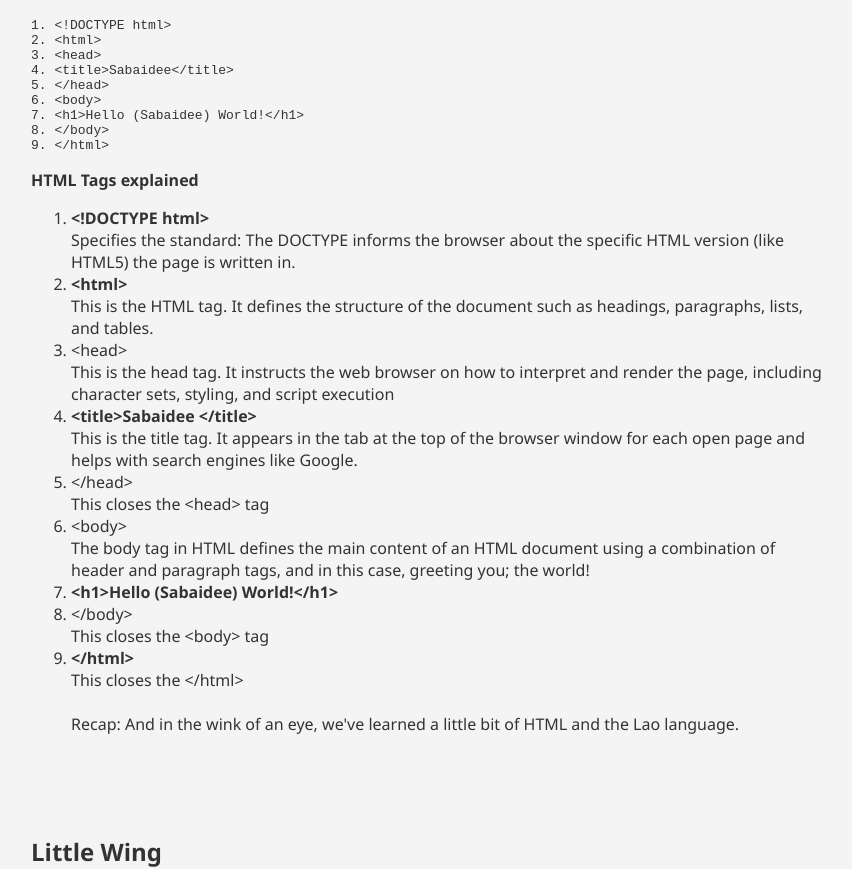
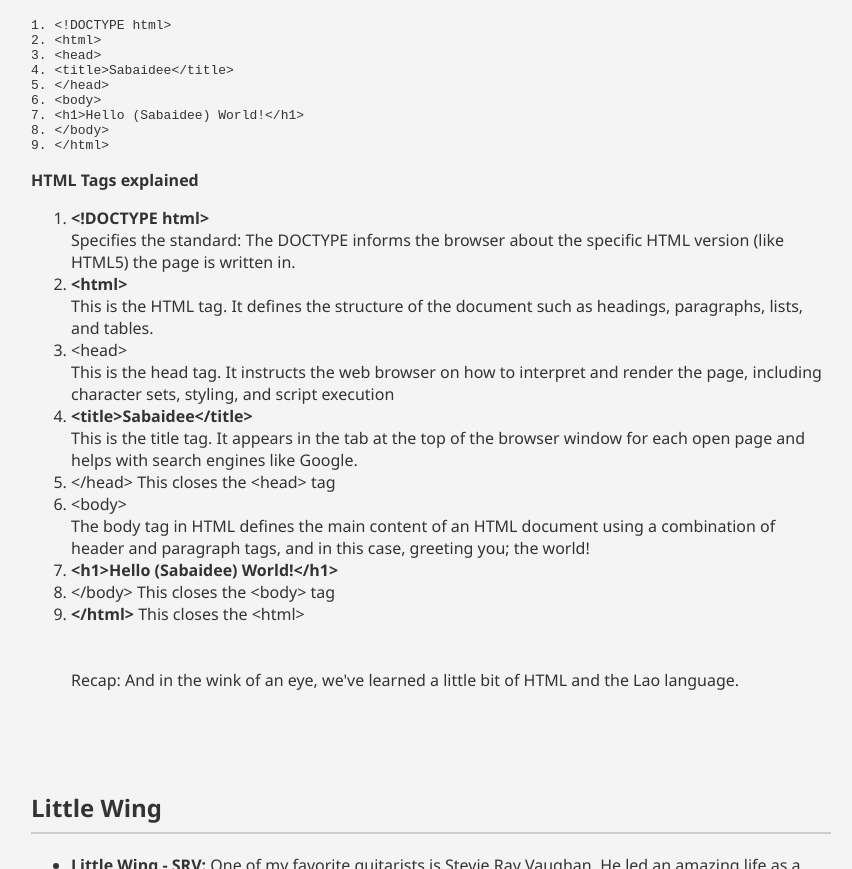
Before and after one commit to savannakhet/portfolio, a plain HTML site: page index.html in a window 1280 px wide. Shown: the part 448-1317 px from the top of the page, without its empty margins (209-1061 px from the left). Drawn offline with Linux system fonts and the light colour scheme.

Commit message:
Update index.html

```diff
--- a/index.html
+++ b/index.html
@@ -91,10 +91,10 @@ This is the HTML tag. It defines the structure of the document such as headings,
 <li>&lt;head&gt;</li>
 This is the head tag. It instructs the web browser on how to interpret and render the page, including character sets, styling, and script execution
 
-<li><strong>&lt;title&gt;Sabaidee &lt;/title&gt;</strong></li>
+<li><strong>&lt;title&gt;Sabaidee&lt;/title&gt;</strong></li>
 This is the title tag. It appears in the tab at the top of the browser window for each open page and helps with search engines like Google.
 
-<li>&lt;/head&gt;</li> This closes the &lt;head&gt; tag
+<li>&lt;/head&gt; This closes the &lt;head&gt; tag</li>
 
 
 <li>&lt;body&gt;</li>
@@ -102,8 +102,8 @@ The body tag in HTML defines the main content of an HTML document using a combin
 
 <li><strong>&lt;h1&gt;Hello (Sabaidee) World!&lt;/h1&gt;</strong></li>
 
-<li>&lt;/body&gt; </li> This closes the &lt;body&gt; tag
-<li><strong>&lt;/html&gt;</strong></li> This closes the &lt;/html&gt;
+<li>&lt;/body&gt; This closes the &lt;body&gt; tag</li>
+<li><strong>&lt;/html&gt;</strong> This closes the &lt;html&gt;</li>
 
 <br> </br>
 
```
